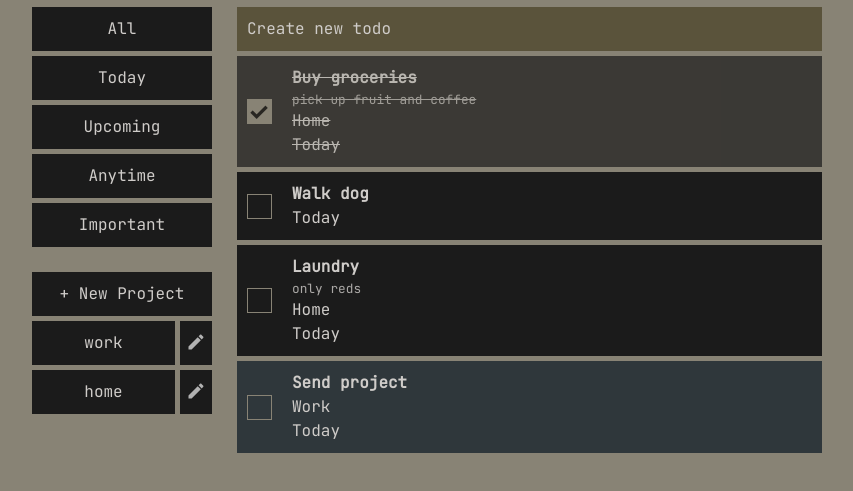
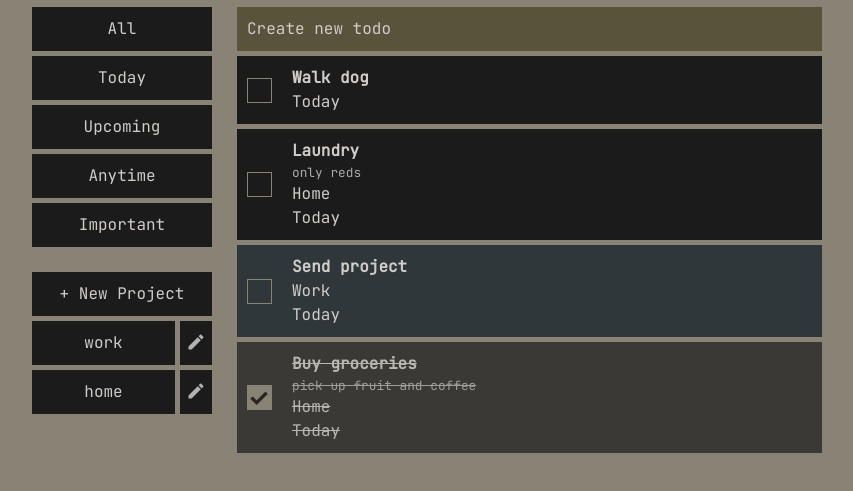
Before and after one commit to pablo-de-luna/todo-list, a website built with webpack: page src/template.html in a window 1280 px wide. Both pictures are taken after a click on the checkbox 301 px from the left and 194 px from the top of the page. Shown: the part 83-574 px from the top of the page, without its empty margins (42-895 px from the left). Built offline with nearby package versions, Linux system fonts and the light colour scheme; a web font is replaced by a local one.

Commit message:
Make checked todo cards go to bottom

```diff
--- a/src/style.css
+++ b/src/style.css
@@ -185,17 +185,24 @@ main {
   background-color: var(--bgcolor-4);
 }
 
-.todo-card.priority-important {
-  background-color: #2f373b;
-}
-
 #todo-form {
   background-color: var(--bgcolor-3);
   padding: 10px;
 }
 
+#cards-container {
+  display: flex;
+  flex-wrap: wrap;
+}
+
+.todo-card.priority-important {
+  background-color: #2f373b;
+}
+
 .todo-card {
   display: flex;
+  flex: 100%;
+  order: 1;
 }
 
 div:has( > .todo-card-checkbox) {
@@ -224,6 +231,7 @@ div:has( > .todo-card-checkbox) {
 }
 .todo-card:has(.todo-card-checkbox:checked) {
   opacity: 70%;
+  order: 2;
 }
 
 .todo-card:has(.todo-card-checkbox:checked) .todo-card-info {
```
